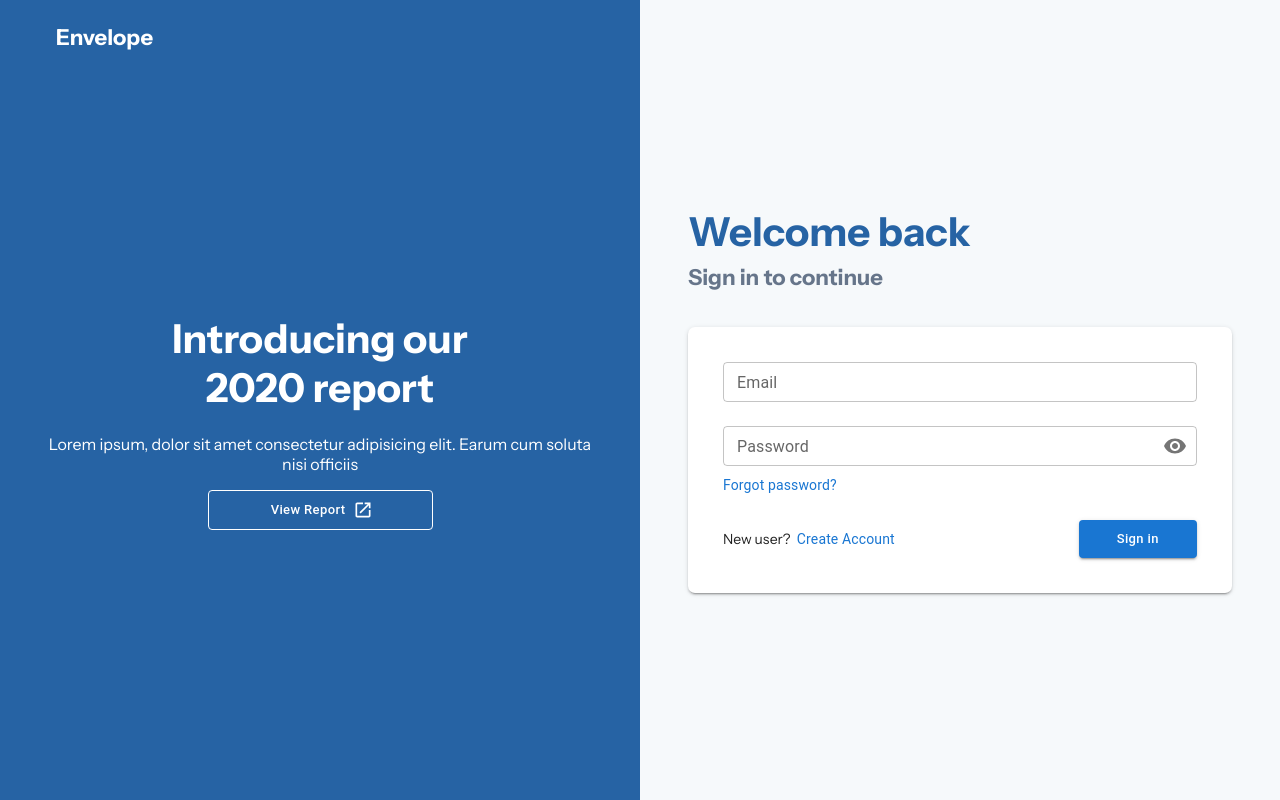
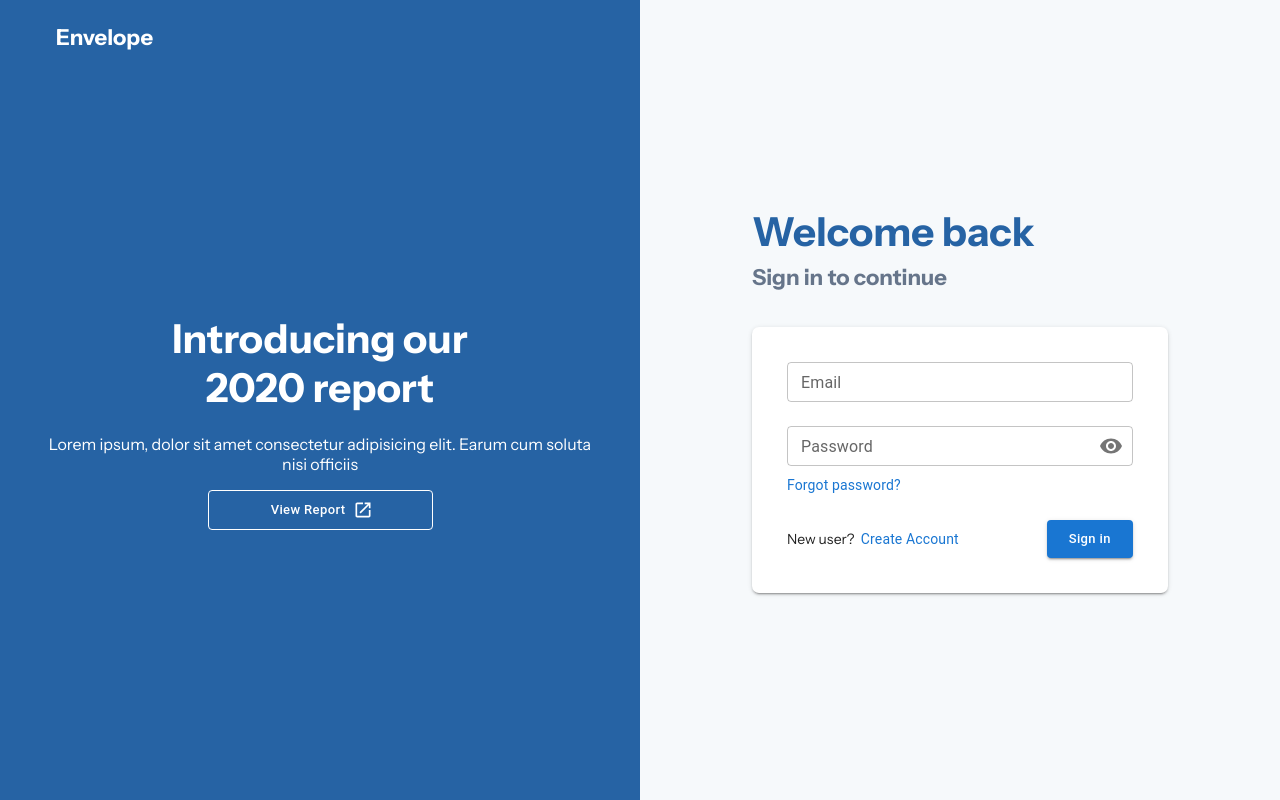
Before and after one commit to anshry/ZOG-FrontEnd-Test, a React (Vite) app: page / in a window 1280 px wide. Built offline with nearby package versions, Linux system fonts and the light colour scheme.

Commit message:
Improve responsitivity

```diff
--- a/src/components/login/LoginForm.tsx
+++ b/src/components/login/LoginForm.tsx
@@ -12,6 +12,7 @@ import {
   OutlinedInput,
   Paper,
   Snackbar,
+  TextField,
   Typography,
 } from '@mui/material';
 import React, { useState } from 'react';
@@ -112,6 +113,7 @@ export default function LoginForm() {
         display: 'flex',
         height: '100%',
       }}
+      className="login-form-content"
       padding={{ xs: '1rem', md: '3rem' }}
     >
       <Grid container justifyContent="center">
@@ -149,6 +151,11 @@ export default function LoginForm() {
                       label="Email"
                       value={state.email}
                       size="small"
+                      inputProps={{
+                        startAdornment: (
+                          <InputAdornment position="start"></InputAdornment>
+                        ),
+                      }}
                       onChange={(e) =>
                         setState({ ...state, email: e.target.value })
                       }
@@ -175,6 +182,11 @@ export default function LoginForm() {
                       type={showPassword ? 'text' : 'password'}
                       value={state.password}
                       size="small"
+                      inputProps={{
+                        startAdornment: (
+                          <InputAdornment position="start">kg</InputAdornment>
+                        ),
+                      }}
                       onChange={(e) =>
                         setState({ ...state, password: e.target.value })
                       }
--- a/src/styles.scss
+++ b/src/styles.scss
@@ -78,6 +78,26 @@ body{
     }
 }
 
+.login-form-content{
+    margin: 0 auto;
+
+    @media screen and (min-width: 537px){
+        width: 65%;
+    }
+
+    @media screen and (min-width: 768px){
+       width: 55%;
+    }
+
+    @media screen and (min-width: 900px){
+        width: 93%;
+    }
+
+    @media screen and (min-width: 1100px) {
+        width: 80%;
+    }
+}
+
 .login-form {
     padding: 15px;
     max-width: 600px !important;
@@ -85,8 +105,8 @@ body{
 
     @media screen and (min-width: 768px) {
       align-items: start;
-      margin-top: 0;
       padding: 35px;
+
     }
 }
 
```
